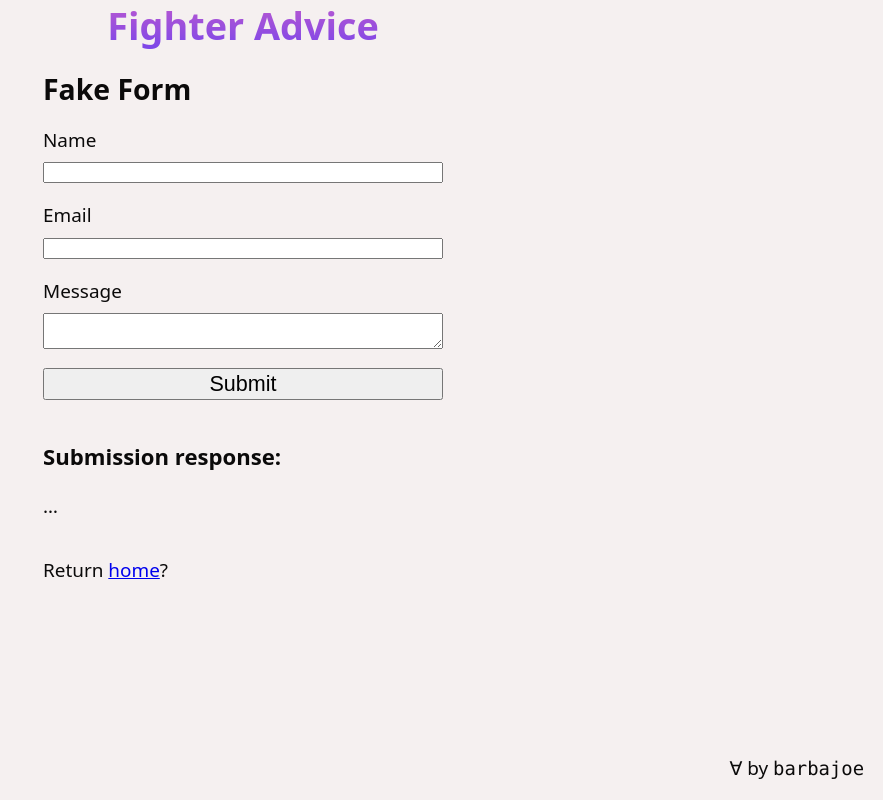
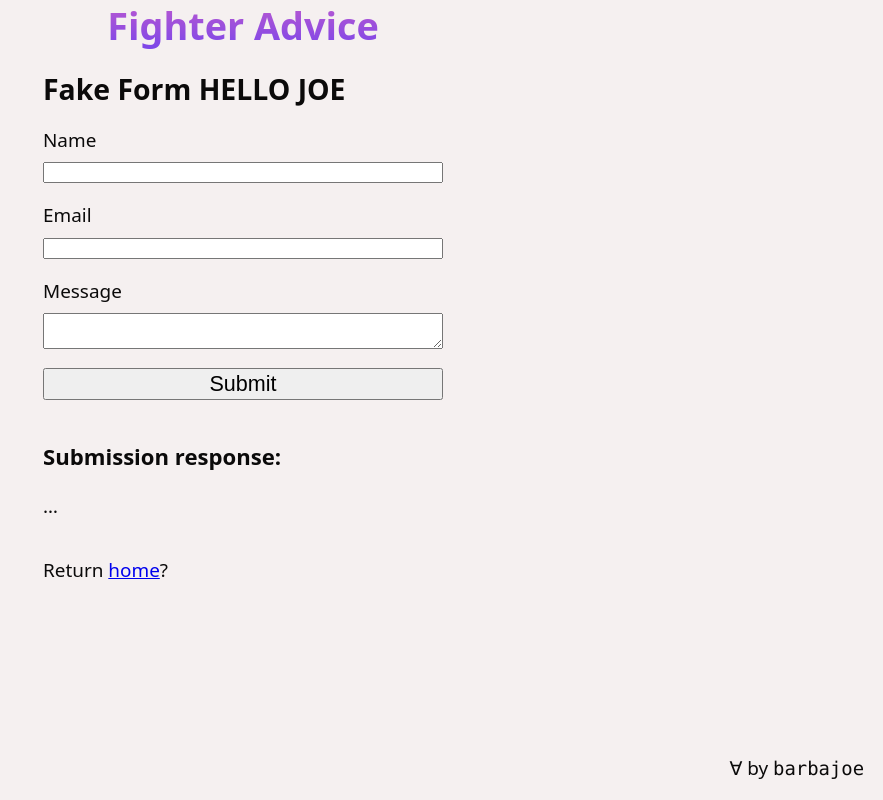
Before and after one commit to Barbacoa08/fighter-advice, a SvelteKit app: page /fake-form in a window 1280 px wide. Shown: the whole page, without its empty margins (397-1280 px from the left). Built offline with nearby package versions, Linux system fonts and the light colour scheme; no server answers.

Commit message:
`$app/environment` is cooooool

```diff
--- a/src/routes/+page.svelte
+++ b/src/routes/+page.svelte
@@ -1,4 +1,5 @@
 <script lang="ts">
+  import { browser, dev } from "$app/environment";
   import SetUsername from "$lib/SetUsername.svelte";
   import type { PageData } from "./+page.server";
 
@@ -29,6 +30,7 @@
 
 <ul>
   <li>Go to the <a href="/about">About page</a></li>
+  {#if dev && browser}
     <li>Go "allowed" <a href="/user?allowed=true">User page</a></li>
     <li>
       Be redirect to homepage after attempting to go to
@@ -36,6 +38,7 @@
     </li>
     <li>Go to the <a href="/not-found">Not Found page</a></li>
     <li>Go to the <a href="/fake-form">Fake Form page</a></li>
+  {/if}
 </ul>
 
 <style>
--- a/src/routes/fake-form/+page.svelte
+++ b/src/routes/fake-form/+page.svelte
@@ -1,4 +1,5 @@
 <script lang="ts">
+  import { browser, dev } from "$app/environment";
   import { enhance } from "$app/forms";
   import { fade } from "svelte/transition";
 
@@ -19,7 +20,9 @@
 </script>
 
 <div class="fake-form-wrapper">
-  <h2>Fake Form</h2>
+  <h2>
+    Fake Form {#if dev && browser}HELLO JOE{/if}
+  </h2>
 
   <form method="post" use:enhance>
     <label>Name <input required type="text" name="name" /></label>
```
Lines whose indentation alone changed are shown as unchanged.
